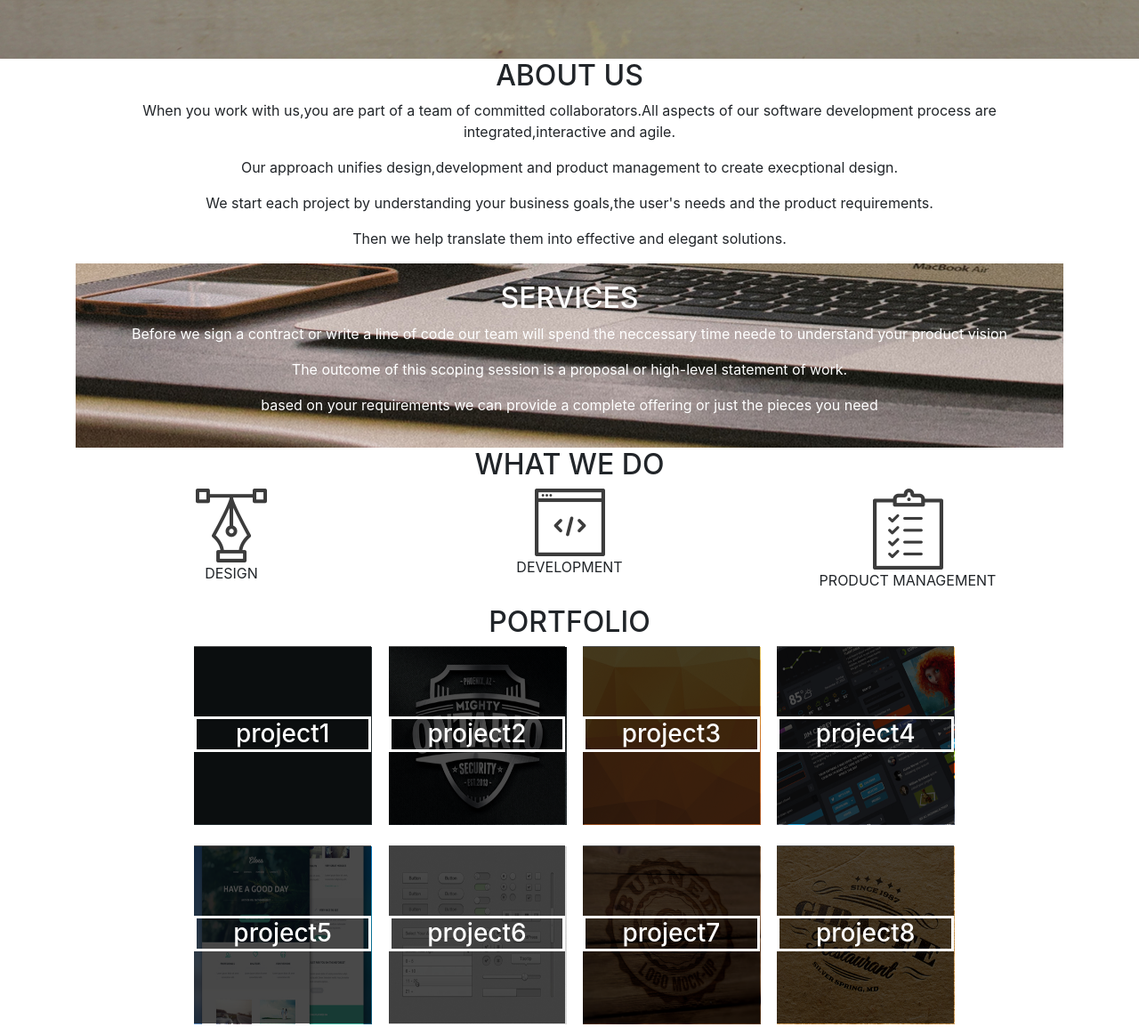
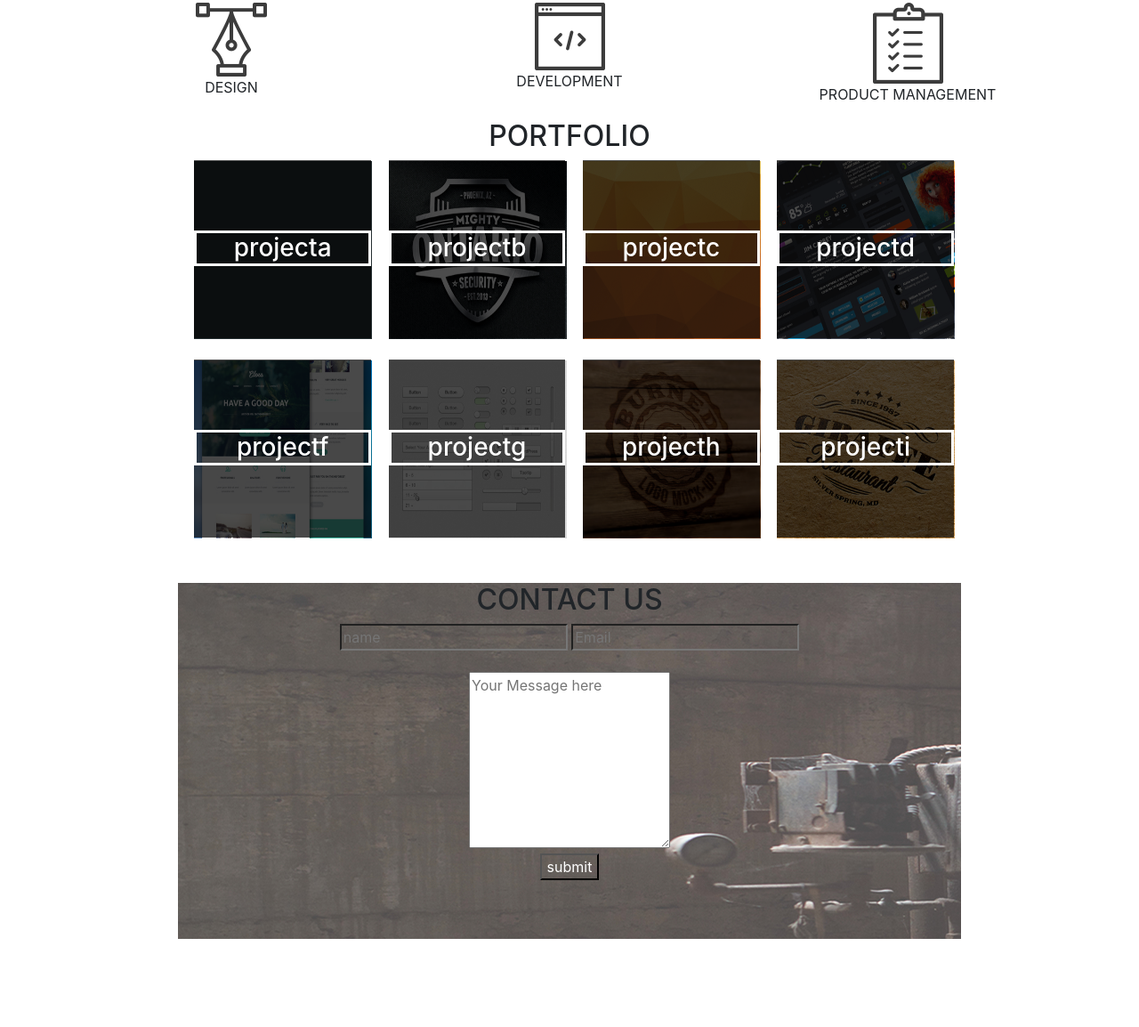
Before and after one commit to cossie14/Delani-Studios, a plain HTML site: page index.html in a window 1280 px wide. Shown: the part 921-2075 px from the top of the page at 89% size. Drawn offline with Linux system fonts and the light colour scheme.

Commit message:
added changes to the body

```diff
--- a/css/styles.css
+++ b/css/styles.css
@@ -12,12 +12,12 @@ h2 {
   background-image: url("../img/img2.jpg");
   background-repeat: no-repeat;
   background-size: cover;
-  padding: 70px;
+  padding: 20px;
   color: white;
-  /* margin:34px */ */
+
 }
 .header p{
-  padding-bottom: 50%;
+  padding-bottom: 10%;
 }
 body{
   text-align: center;
@@ -43,7 +43,7 @@ body{
   margin-left: 200px;
   margin-right: 200px;
   margin-top: 50px;
-  width: 400px;
+  width: 200px;
 }
 .over{
   position: absolute;
--- a/index.html
+++ b/index.html
@@ -80,25 +80,25 @@
     <div class="col-2 offset-2">
       <img src="img/img6.jpg" alt=" portfolio" height="200" width="200">
       <div class="over">
-        <h3>project1</h3>
+        <h3>projecta</h3>
       </div>
     </div>
     <div class="col-2">
       <img src="img/img5.jpg" alt=" portfolio" height="200" width="200">
       <div class="over">
-        <h3>project2</h3>
+        <h3>projectb</h3>
       </div>
     </div>
     <div class="col-2">
       <img src="img/img4.jpg" alt="portfolio" height="200" width="200">
       <div class="over">
-        <h3>project3</h3>
+        <h3>projectc</h3>
       </div>
     </div>
     <div class="col-2">
       <img src="img/img3d.jpg" alt="image of portfolio" height="200" width="200">
       <div class="over">
-        <h3>project4</h3>
+        <h3>projectd</h3>
       </div>
     </div>
   </div>
@@ -107,25 +107,25 @@
     <div class="col-2 offset-2">
       <img src="img/img7.jpg" alt=" portfolio" height="200" width="200">
       <div class="over">
-        <h3>project5</h3>
+        <h3>projectf</h3>
       </div>
     </div>
     <div class="col-2">
       <img src="img/img8.jpg" alt=" portfolio" height="200" width="200">
       <div class="over">
-        <h3>project6</h3>
+        <h3>projectg</h3>
       </div>
     </div>
     <div class="col-2">
       <img src="img/img9.jpg" alt="portfolio" height="200" width="200">
       <div class="over">
-        <h3>project7</h3>
+        <h3>projecth</h3>
       </div>
     </div>
     <div class="col-2">
       <img src="img/img10.jpg" alt="image of portfolio" height="200" width="200">
       <div class="over">
-        <h3>project8</h3>
+        <h3>projecti</h3>
       </div>
     </div>
   </div>
```
